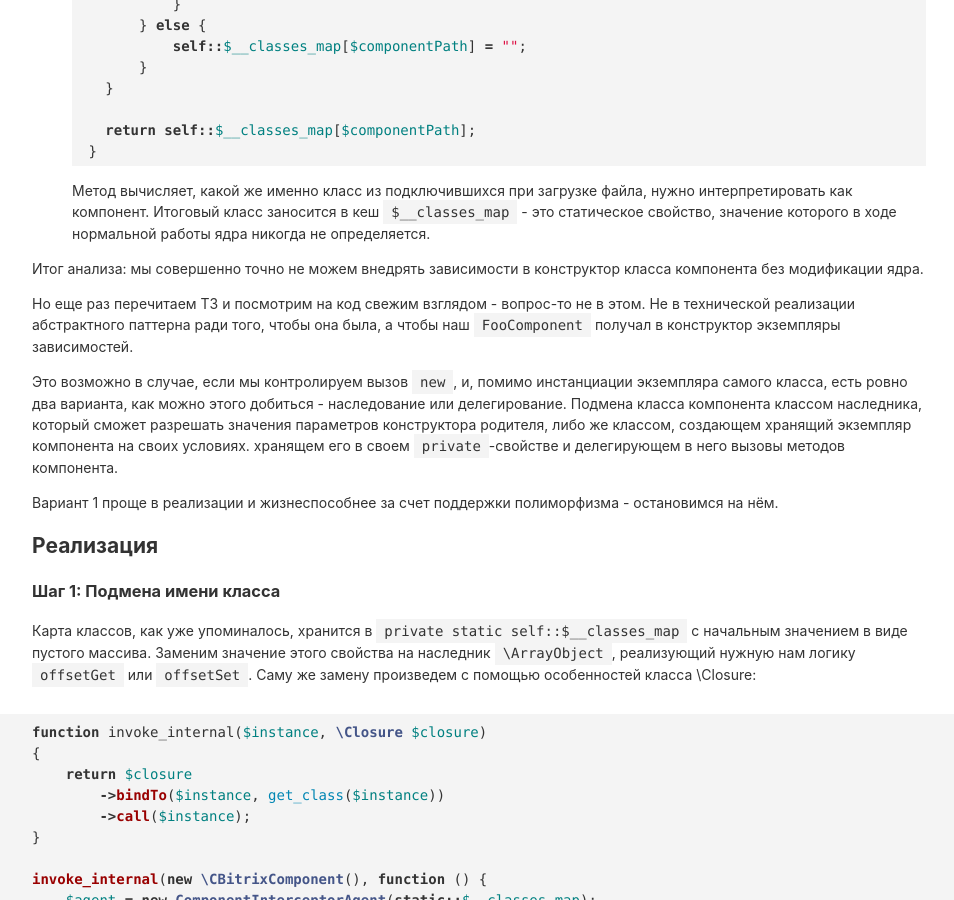
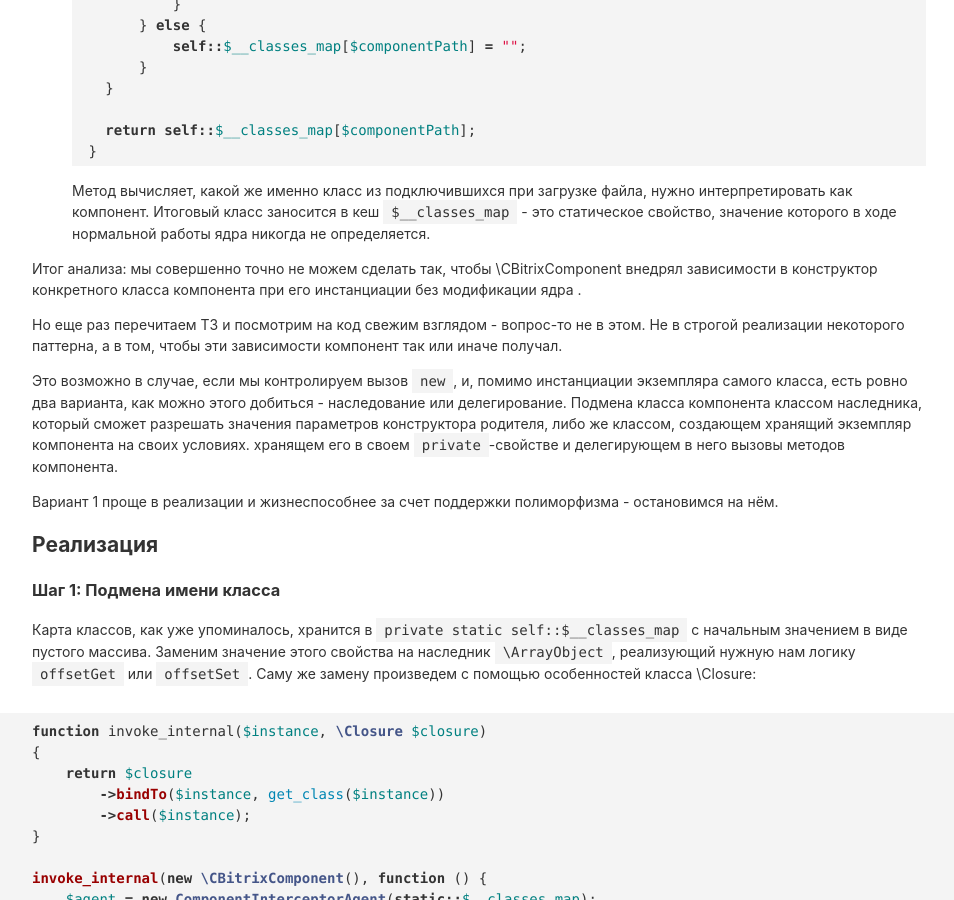
Before and after one commit to whiskyjs/whiskyjs.github.io, a Jekyll site: the page built from _posts/2020-11-05-bitrix-di-in-class-components.md, in a window 1280 px wide and 900 px high, scrolled down 3754 px. Shown: the whole window, without its empty margins (161-1115 px from the left). Built offline with Jekyll 4.4.1, drawn with Linux system fonts in a browser that asks for light colours; nearby versions of some CDN libraries.

Commit message:
Change wording

```diff
--- a/_posts/2020-11-05-bitrix-di-in-class-components.md
+++ b/_posts/2020-11-05-bitrix-di-in-class-components.md
@@ -187,12 +187,11 @@ class FooComponent extends \CBitrixComponent
   это статическое свойство, значение которого в ходе нормальной работы ядра никогда не
   определяется.
 
-Итог анализа: мы совершенно точно не можем внедрять зависимости в конструктор класса компонента
-без модификации ядра.
+Итог анализа: мы совершенно точно не можем сделать так, чтобы \CBitrixComponent внедрял зависимости
+в конструктор конкретного класса компонента при его инстанциации без модификации ядра .
 
 Но еще раз перечитаем ТЗ и посмотрим на код свежим взглядом - вопрос-то не в этом.
-Не в технической реализации абстрактного паттерна ради того, чтобы она была,
-а чтобы наш `FooComponent` получал в конструктор экземпляры зависимостей.
+Не в строгой реализации некоторого паттерна, а в том, чтобы эти зависимости компонент так или иначе получал.
 
 Это возможно в случае, если мы контролируем вызов `new`,
 и, помимо инстанциации экземпляра самого класса, есть ровно два варианта,
```
